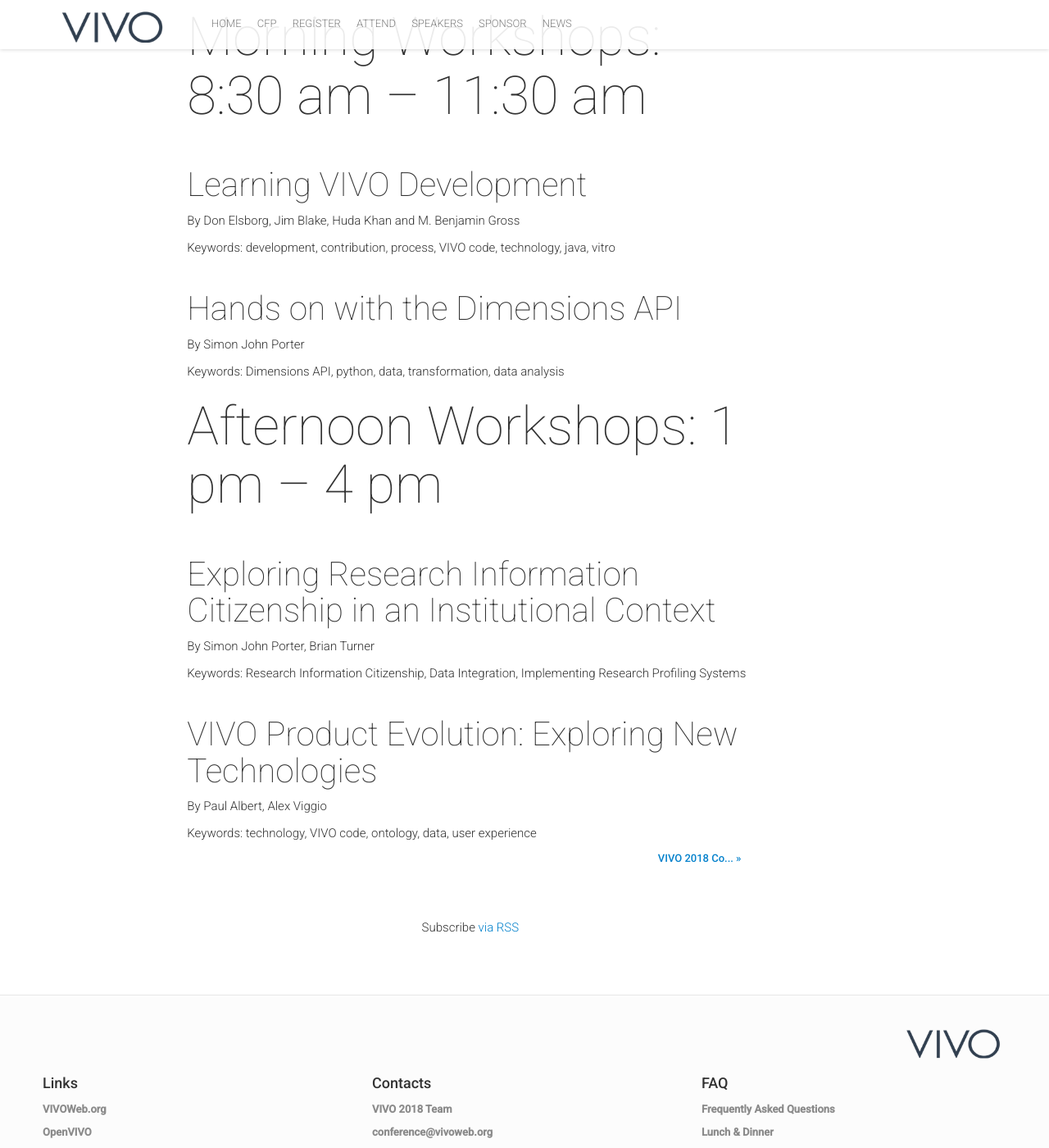
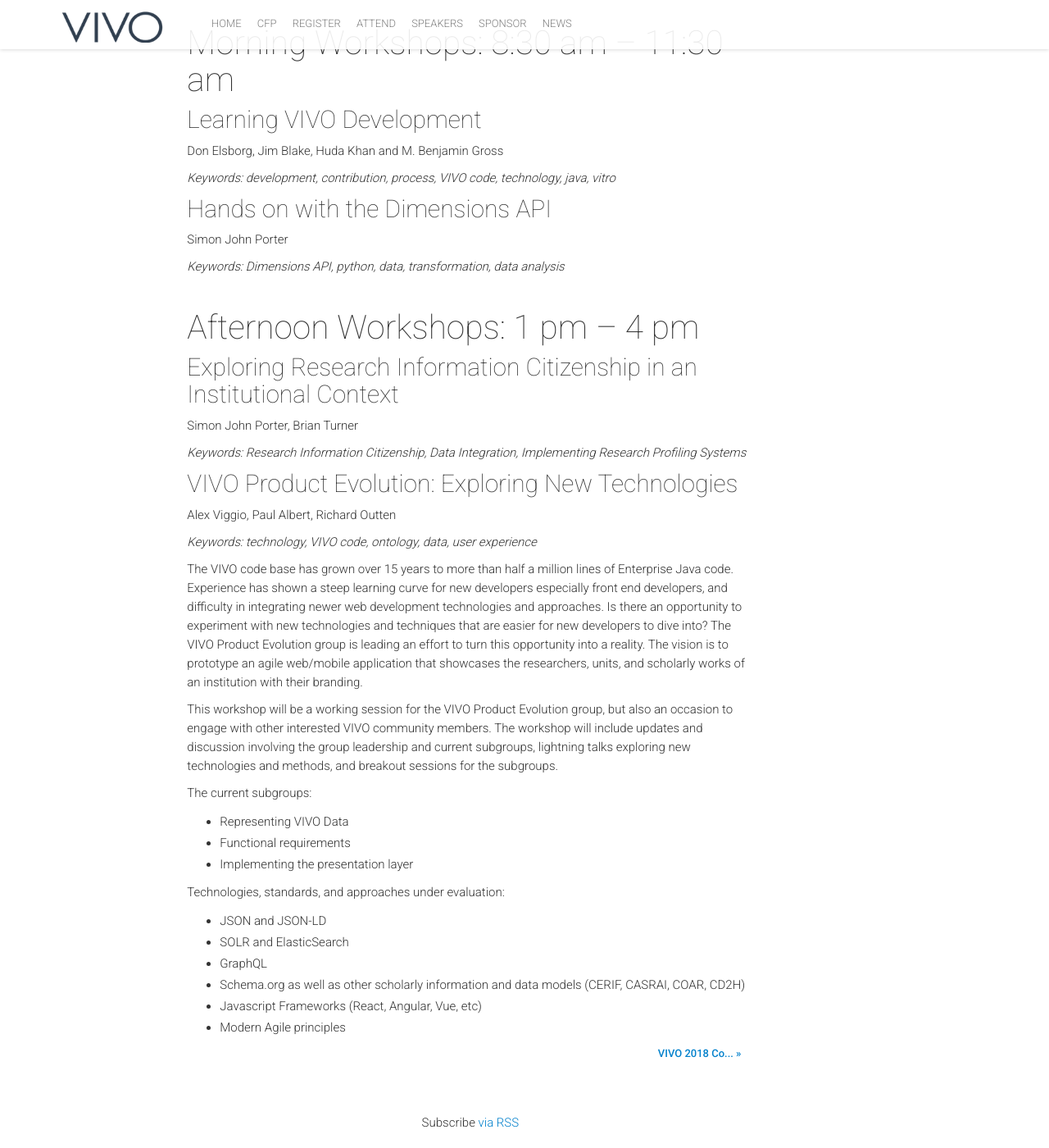
Before and after one commit to vivoconference/vivo2020, a Jekyll site: the page built from news/_posts/2018-04-17-workshops.markdown, in a window 1280 px wide and 1400 px high, scrolled down 588 px. Shown: the whole window at 82% size. Built offline with Jekyll 4.4.1, drawn with Linux system fonts in a browser that asks for light colours; nearby versions of some CDN libraries; comment, search, counter and statistics services are not loaded.

Commit message:
Add VIVO PE description

```diff
--- a/news/_posts/2018-04-17-workshops.markdown
+++ b/news/_posts/2018-04-17-workshops.markdown
@@ -7,31 +7,48 @@
 
 We are pleased to announce the free workshops for VIVO Conference 2018.  Workshops will be approximately three hours each and cover topics such as VIVO development, data integration, working with stakeholders, and complementary projects and technologies. While some workshops may be more technical in nature, they are open to all conference attendees and hands-on participation is optional!
 
-### Morning Workshops: 8:30 am – 11:30 am
+#### Morning Workshops: 8:30 am – 11:30 am
 
-#### Learning VIVO Development
+##### Learning VIVO Development
 
-By Don Elsborg, Jim Blake, Huda Khan and M. Benjamin Gross
+Don Elsborg, Jim Blake, Huda Khan and M. Benjamin Gross
 
-Keywords: development, contribution, process, VIVO code, technology, java, vitro
+*Keywords: development, contribution, process, VIVO code, technology, java, vitro*
 
-#### Hands on with the Dimensions API
+##### Hands on with the Dimensions API
 
-By Simon John Porter
+Simon John Porter
 
-Keywords: Dimensions API, python, data, transformation, data analysis
+*Keywords: Dimensions API, python, data, transformation, data analysis*
 
-### Afternoon Workshops: 1 pm – 4 pm
+#### Afternoon Workshops: 1 pm – 4 pm
 
-#### Exploring Research Information Citizenship in an Institutional Context
+##### Exploring Research Information Citizenship in an Institutional Context
 
-By Simon John Porter, Brian Turner
+Simon John Porter, Brian Turner
 
-Keywords: Research Information Citizenship, Data Integration, Implementing Research Profiling Systems
+*Keywords: Research Information Citizenship, Data Integration, Implementing Research Profiling Systems*
 
 
-#### VIVO Product Evolution: Exploring New Technologies
+##### VIVO Product Evolution: Exploring New Technologies
 
-By Paul Albert, Alex Viggio
+Alex Viggio, Paul Albert, Richard Outten
 
-Keywords: technology, VIVO code, ontology, data, user experience
+*Keywords: technology, VIVO code, ontology, data, user experience*
+
+The VIVO code base has grown over 15 years to more than half a million lines of Enterprise Java code. Experience has shown a steep learning curve for new developers especially front end developers, and difficulty in integrating newer web development technologies and approaches. Is there an opportunity to experiment with new technologies and techniques that are easier for new developers to dive into? The VIVO Product Evolution group is leading an effort to turn this opportunity into a reality. The vision is to prototype an agile web/mobile application that showcases the researchers, units, and scholarly works of an institution with their branding.
+
+This workshop will be a working session for the VIVO Product Evolution group, but also an occasion to engage with other interested VIVO community members. The workshop will include updates and discussion involving the group leadership and current subgroups, lightning talks exploring new technologies and methods, and breakout sessions for the subgroups.
+
+The current subgroups:
+* Representing VIVO Data
+* Functional requirements
+* Implementing the presentation layer
+
+Technologies, standards, and approaches under evaluation:
+* JSON and JSON-LD
+* SOLR and ElasticSearch
+* GraphQL
+* Schema.org as well as other scholarly information and data models (CERIF, CASRAI, COAR, CD2H)
+* Javascript Frameworks (React, Angular, Vue, etc)
+* Modern Agile principles
```
